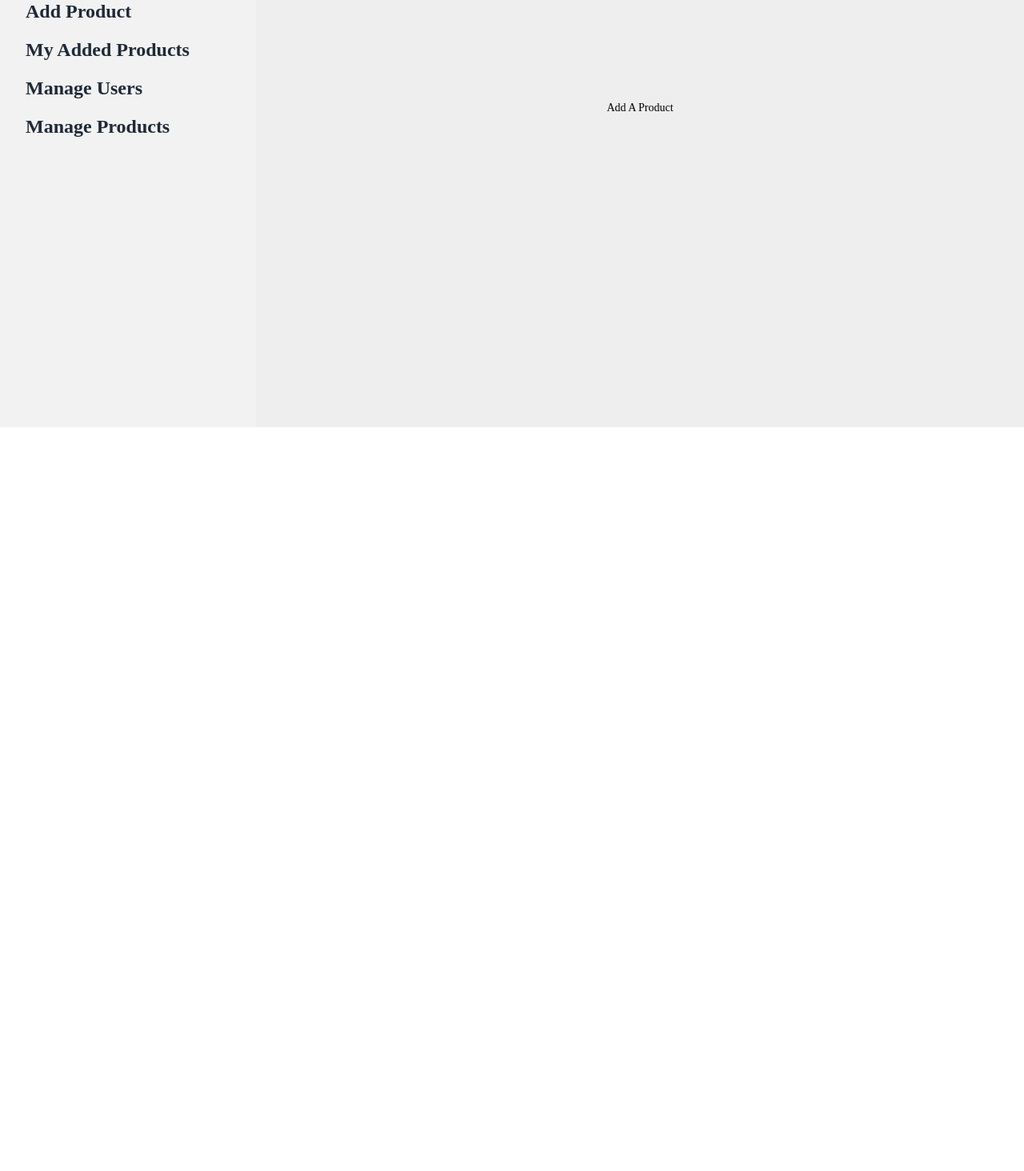
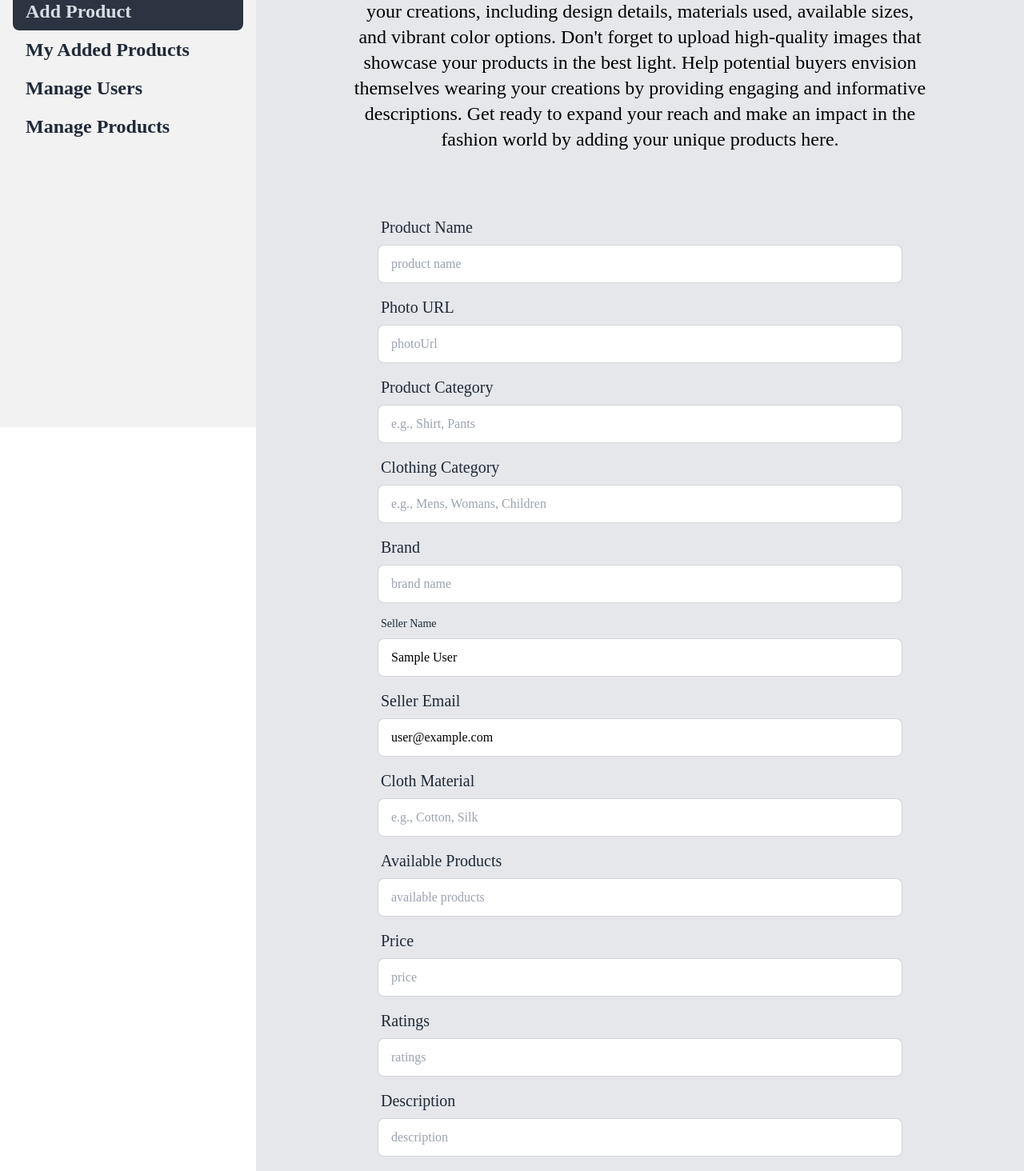
Before and after one commit to hassansabbir/modabella-client, a React (Vite) app: page /dashboard/addAProduct in a window 1280 px wide. Shown: the part 266-1730 px from the top of the page at 80% size. Before the commit the page ends 800 px from the top, so only its background shows below. Built offline with nearby package versions, Linux system fonts and the light colour scheme; no server answers; sample sign-in values are in the browser's storage; a web font is replaced by a local one.

Commit message:
add product page added

```diff
--- a/src/Layout/Dashboard.jsx
+++ b/src/Layout/Dashboard.jsx
@@ -1,11 +1,11 @@
-import { Link, Outlet } from "react-router-dom";
+import { NavLink, Outlet } from "react-router-dom";
 
 const Dashboard = () => {
   return (
     <div>
       <div className="drawer lg:drawer-open">
         <input id="my-drawer-2" type="checkbox" className="drawer-toggle" />
-        <div className="drawer-content flex flex-col items-center justify-center">
+        <div className="drawer-content bg-gray-200 flex flex-col items-center justify-center">
           <Outlet></Outlet>
           <label
             htmlFor="my-drawer-2"
@@ -19,29 +19,29 @@ const Dashboard = () => {
           <ul className="menu p-4 w-80 h-full bg-base-200 text-2xl font-bold text-base-content">
             {/* Sidebar content here */}
             <li>
-              <Link to="/">Back to Home</Link>
+              <NavLink to="/">Back to Home</NavLink>
             </li>
             <div className="divider" />
             <li>
-              <Link>My Cart</Link>
+              <NavLink to="myCart">My Cart</NavLink>
             </li>
             <li>
-              <Link>My Products</Link>
+              <NavLink to="myProducts">My Products</NavLink>
             </li>
             <li>
-              <Link>Payment History</Link>
+              <NavLink to="paymentHistory">Payment History</NavLink>
             </li>
             <li>
-              <Link to="addAProduct">Add Product</Link>
+              <NavLink to="addAProduct">Add Product</NavLink>
             </li>
             <li>
-              <Link>My Added Products</Link>
+              <NavLink to="myAddedProducts">My Added Products</NavLink>
             </li>
             <li>
-              <Link>Manage Users</Link>
+              <NavLink to="manageUsers">Manage Users</NavLink>
             </li>
             <li>
-              <Link>Manage Products</Link>
+              <NavLink to="manageProducts">Manage Products</NavLink>
             </li>
           </ul>
         </div>
--- a/src/Pages/Dashboard/AddAProduct/AddAProduct.jsx
+++ b/src/Pages/Dashboard/AddAProduct/AddAProduct.jsx
@@ -1,7 +1,231 @@
+import { useContext } from "react";
+import { AuthContext } from "../../../Providers/AuthProvider";
+import { useForm } from "react-hook-form";
+import Swal from "sweetalert2";
+
 const AddAProduct = () => {
+  const { user } = useContext(AuthContext);
+
+  const {
+    register,
+    handleSubmit,
+    formState: { errors },
+    reset,
+  } = useForm();
+
+  const onSubmit = (data) => {
+    fetch(`${import.meta.env.VITE_SERVER_API}/products`, {
+      method: "POST",
+      headers: { "content-type": "application/json" },
+      body: JSON.stringify(data),
+    })
+      .then((res) => res.json())
+      .then((data) => {
+        console.log(data);
+        if (data.insertedId) {
+          Swal.fire({
+            title: "Success",
+            text: "New Class Added Successfully",
+            icon: "success",
+            confirmButtonText: "Done",
+          });
+        }
+        reset();
+      });
+  };
+
   return (
-    <div>
-      <h2 className="">Add A Product</h2>
+    <div className="w-9/12 my-20 ">
+      <h2 className="text-5xl text-center font-description">Add A Product</h2>
+      <p className="text-2xl text-center my-10">
+        Welcome to the 'Add Product' page! This is where you can showcase your
+        fabulous fashion items to a wide audience. Ensure your products stand
+        out by providing accurate and captivating descriptions. Capture the
+        essence of your creations, including design details, materials used,
+        available sizes, and vibrant color options. Don't forget to upload
+        high-quality images that showcase your products in the best light. Help
+        potential buyers envision themselves wearing your creations by providing
+        engaging and informative descriptions. Get ready to expand your reach
+        and make an impact in the fashion world by adding your unique products
+        here.
+      </p>
+      <form onSubmit={handleSubmit(onSubmit)} className="card-body">
+        <div className="form-control">
+          <label className="label">
+            <span className="label-text text-xl">Product Name</span>
+          </label>
+          <input
+            {...register("name", { required: true })}
+            type="text"
+            placeholder="product name"
+            className="input input-bordered"
+          />
+          {errors.name && (
+            <span className="text-red-600">Name is required</span>
+          )}
+        </div>
+        <div className="form-control">
+          <label className="label">
+            <span className="label-text text-xl">Photo URL</span>
+          </label>
+          <input
+            {...register("image", { required: true })}
+            type="text"
+            placeholder="photoUrl"
+            className="input input-bordered"
+          />
+          {errors.image && (
+            <span className="text-red-600">Photo URL is required</span>
+          )}
+        </div>
+        <div className="form-control">
+          <label className="label">
+            <span className="label-text text-xl">Product Category</span>
+          </label>
+          <input
+            {...register("productCategory", { required: true })}
+            type="text"
+            placeholder="e.g., Shirt, Pants"
+            className="input input-bordered"
+          />
+          {errors.productCategory && (
+            <span className="text-red-600">Product Category is required</span>
+          )}
+        </div>
+        <div className="form-control">
+          <label className="label">
+            <span className="label-text text-xl">Clothing Category</span>
+          </label>
+          <input
+            {...register("clothingCategory", { required: true })}
+            type="text"
+            placeholder="e.g., Mens, Womans, Children"
+            className="input input-bordered"
+          />
+          {errors.clothingCategory && (
+            <span className="text-red-600">Clothing Category is required</span>
+          )}
+        </div>
+        <div className="form-control">
+          <label className="label">
+            <span className="label-text text-xl">Brand</span>
+          </label>
+          <input
+            {...register("brand", { required: true })}
+            type="text"
+            placeholder="brand name"
+            className="input input-bordered"
+          />
+          {errors.brand && (
+            <span className="text-red-600">Brand Name is required</span>
+          )}
+        </div>
+        <div className="form-control">
+          <label className="label">
+            <span className="label-text">Seller Name</span>
+          </label>
+          <input
+            {...register("sellerName", { required: true })}
+            type="text"
+            placeholder="Seller Name"
+            defaultValue={user?.displayName}
+            className="input input-bordered"
+          />
+          {errors.sellerName && (
+            <span className="text-red-600">Seller Name is required</span>
+          )}
+        </div>
+        <div className="form-control">
+          <label className="label">
+            <span className="label-text text-xl">Seller Email</span>
+          </label>
+          <input
+            {...register("sellerEmail", { required: true })}
+            type="text"
+            placeholder="Seller email"
+            defaultValue={user.email}
+            className="input input-bordered"
+          />
+          {errors.sellerEmail && (
+            <span className="text-red-600">seller Email is required</span>
+          )}
+        </div>
+        <div className="form-control">
+          <label className="label">
+            <span className="label-text text-xl">Cloth Material</span>
+          </label>
+          <input
+            {...register("material", { required: true })}
+            type="text"
+            placeholder="e.g., Cotton, Silk"
+            className="input input-bordered"
+          />
+          {errors.material && (
+            <span className="text-red-600">Material is required</span>
+          )}
+        </div>
+        <div className="form-control">
+          <label className="label">
+            <span className="label-text text-xl">Available Products</span>
+          </label>
+          <input
+            {...register("availableProducts", { required: true })}
+            type="number"
+            placeholder="available products"
+            className="input input-bordered"
+          />
+          {errors.availableProducts && (
+            <span className="text-red-600">Available Products is required</span>
+          )}
+        </div>
+        <div className="form-control">
+          <label className="label">
+            <span className="label-text text-xl">Price</span>
+          </label>
+          <input
+            {...register("price", { required: true })}
+            type="text"
+            placeholder="price"
+            className="input input-bordered"
+          />
+          {errors.price && (
+            <span className="text-red-600">Price is required</span>
+          )}
+        </div>
+        <div className="form-control">
+          <label className="label">
+            <span className="label-text text-xl">Ratings</span>
+          </label>
+          <input
+            {...register("ratings", { required: true })}
+            type="text"
+            placeholder="ratings"
+            className="input input-bordered"
+          />
+          {errors.price && (
+            <span className="text-red-600">Ratings is required</span>
+          )}
+        </div>
+        <div className="form-control">
+          <label className="label">
+            <span className="label-text text-xl">Description</span>
+          </label>
+          <input
+            {...register("description", { required: true })}
+            type="text"
+            placeholder="description"
+            className="input input-bordered"
+          />
+          {errors.description && (
+            <span className="text-red-600">Description is required</span>
+          )}
+        </div>
+        <div className="form-control mt-6">
+          <button className="btn btn-neutral" type="submit">
+            Add Product
+          </button>
+        </div>
+      </form>
     </div>
   );
 };
--- /dev/null
+++ b/src/routes/PrivetRoute.jsx
@@ -0,0 +1,21 @@
+import { useContext } from "react";
+import { Navigate, useLocation } from "react-router-dom";
+import { AuthContext } from "../Providers/AuthProvider";
+
+const PrivetRoute = ({ children }) => {
+  const { user, loading } = useContext(AuthContext);
+  const location = useLocation();
+  if (loading) {
+    return (
+      <div className="text-center mt-72">
+        <span className="loading  loading-spinner loading-lg"></span>
+      </div>
+    );
+  }
+  if (user) {
+    return children;
+  }
+  return <Navigate to="/login" state={{ from: location }} replace></Navigate>;
+};
+
+export default PrivetRoute;
--- a/src/routes/Routes.jsx
+++ b/src/routes/Routes.jsx
@@ -5,6 +5,7 @@ import Login from "../Pages/Login/Login";
 import SignUp from "../Pages/SignUp/SignUp";
 import Dashboard from "../Layout/Dashboard";
 import AddAProduct from "../Pages/Dashboard/AddAProduct/AddAProduct";
+import PrivetRoute from "./PrivetRoute";
 
 export const router = createBrowserRouter([
   {
@@ -27,7 +28,11 @@ export const router = createBrowserRouter([
   },
   {
     path: "/dashboard",
-    element: <Dashboard></Dashboard>,
+    element: (
+      <PrivetRoute>
+        <Dashboard></Dashboard>
+      </PrivetRoute>
+    ),
     children: [
       {
         path: "addAProduct",
```
Also changed, not shown: src/Pages/Home/AllProducts/AllProducts.jsx (+6 -2 lines).
